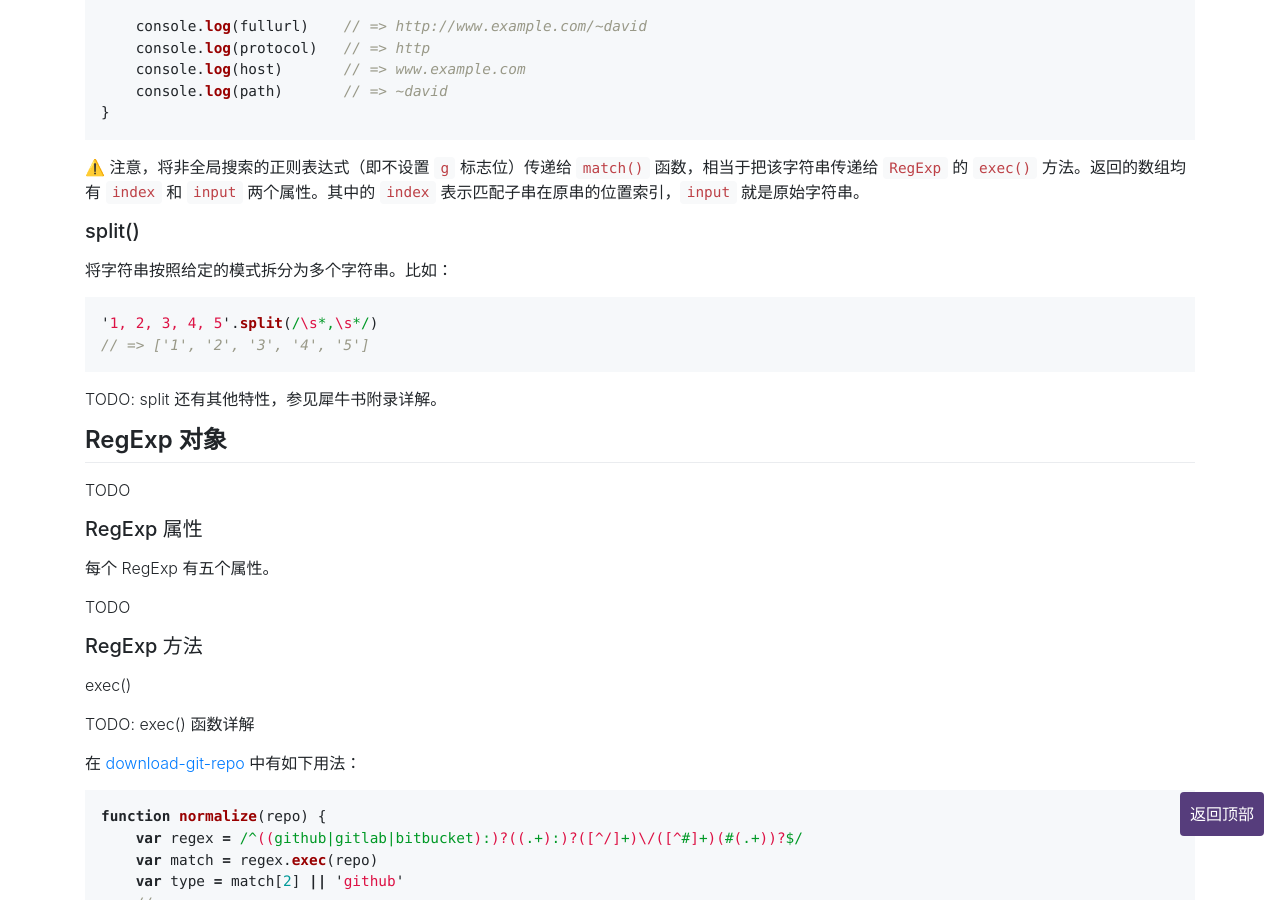
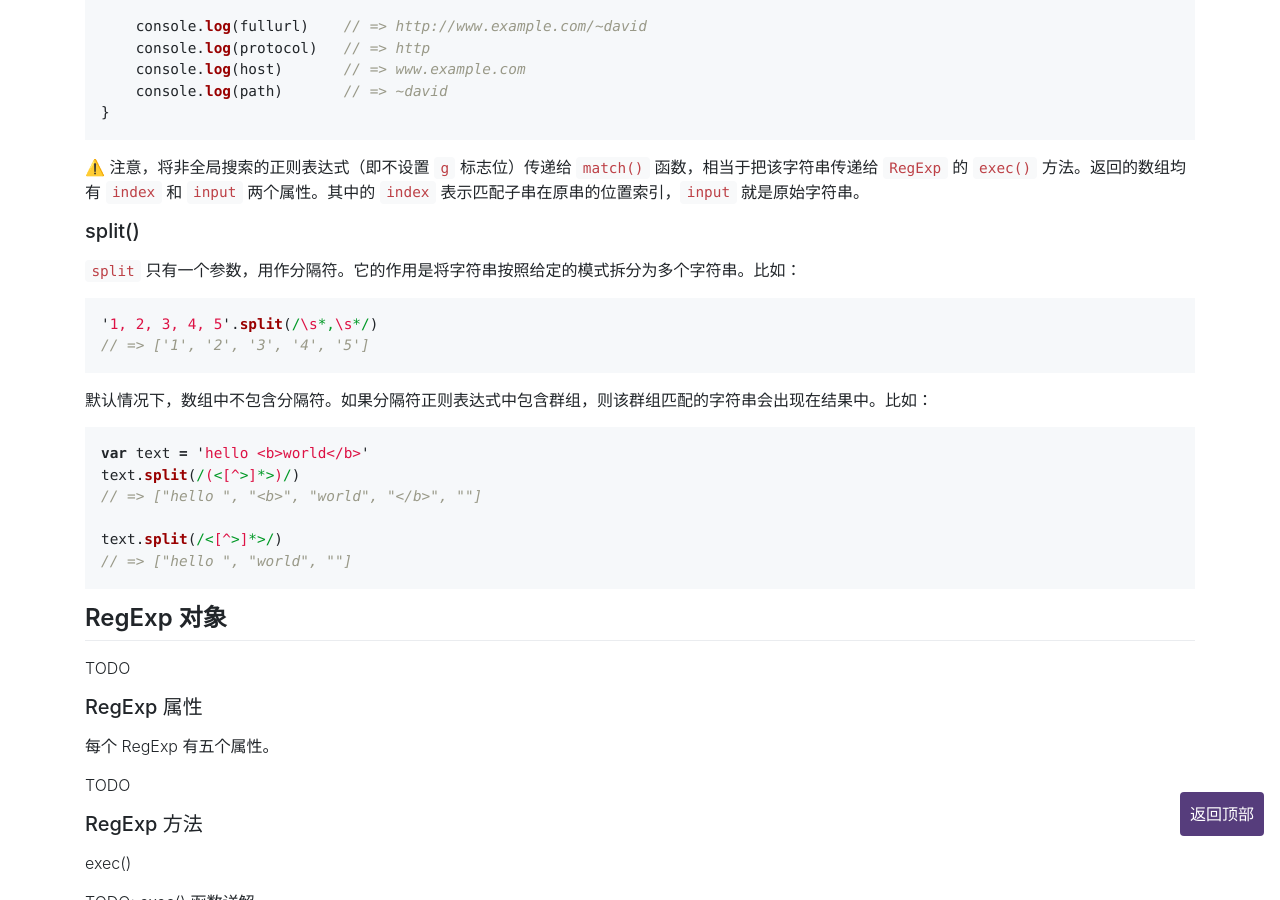
Before and after one commit to liuzhuan/liuzhuan.github.io, a Jekyll site: the page built from _posts/2018-01-03-js-regexp-usage.md, in a window 1280 px wide and 900 px high, scrolled down 5932 px. Built offline with Jekyll 4.4.1, drawn with Linux system fonts in a browser that asks for light colours; nearby versions of some CDN libraries; comment, search, counter and statistics services are not loaded.

Commit message:
updating String.prototype.split()

````diff
--- a/_posts/2018-01-03-js-regexp-usage.md
+++ b/_posts/2018-01-03-js-regexp-usage.md
@@ -253,14 +253,23 @@ if (result) {
 
 ### split()
 
-将字符串按照给定的模式拆分为多个字符串。比如：
+`split` 只有一个参数，用作分隔符。它的作用是将字符串按照给定的模式拆分为多个字符串。比如：
 
 ```js
 '1, 2, 3, 4, 5'.split(/\s*,\s*/)
 // => ['1', '2', '3', '4', '5']
 ```
 
-TODO: split 还有其他特性，参见犀牛书附录详解。
+默认情况下，数组中不包含分隔符。如果分隔符正则表达式中包含群组，则该群组匹配的字符串会出现在结果中。比如：
+
+```js
+var text = 'hello <b>world</b>'
+text.split(/(<[^>]*>)/)
+// => ["hello ", "<b>", "world", "</b>", ""]
+
+text.split(/<[^>]*>/)
+// => ["hello ", "world", ""]
+```
 
 ## RegExp 对象
 
````
